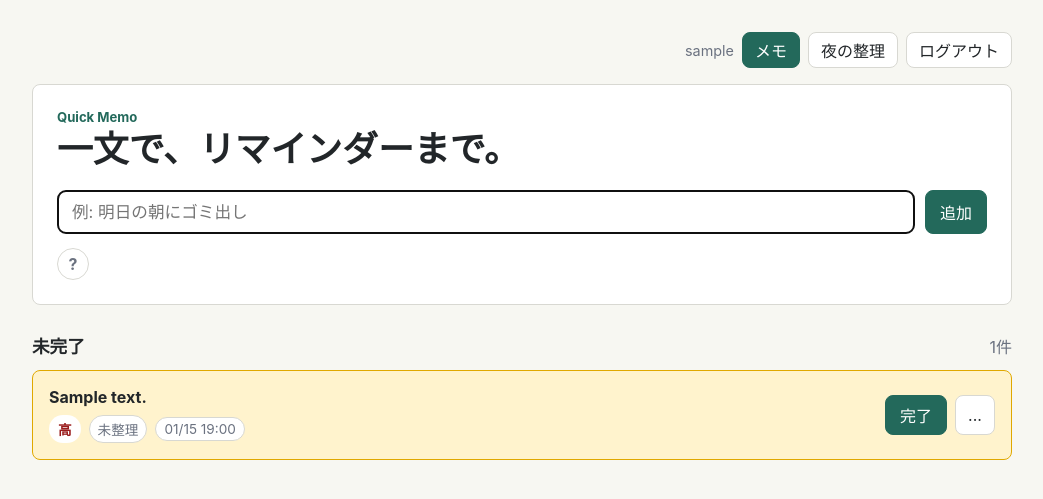
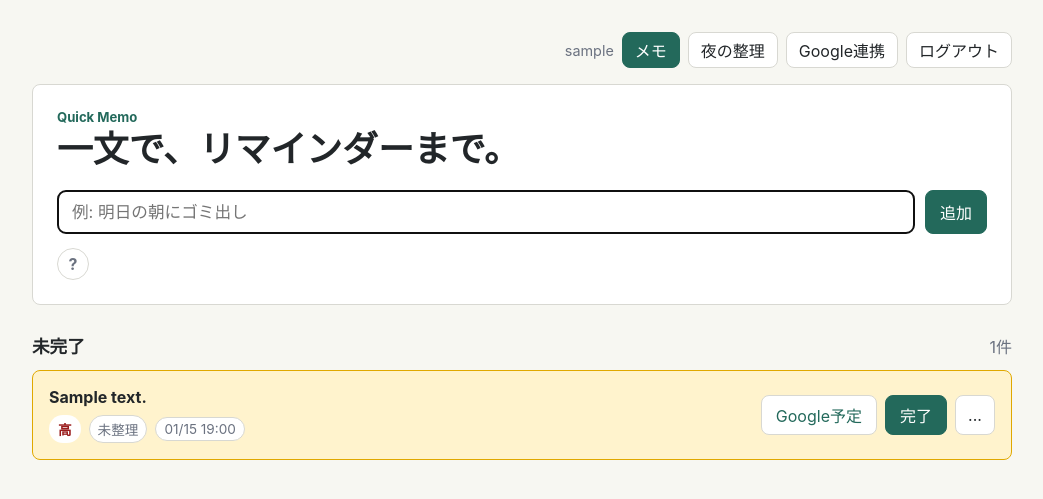
Before and after one commit to KaikaiY/quick_memo_app, a Django app: page / in a window 1280 px wide. Shown: the top 499 px of the page, without its empty margins (118-1161 px from the left). Run offline with Django 4.2, Linux system fonts and the light colour scheme; a user stored in the database is signed in; tables that the repository leaves empty hold one stand-in row (values such as "Sample post").

Commit message:
GoogleConect

```diff
--- a/config/settings.py
+++ b/config/settings.py
@@ -134,6 +134,11 @@ LOGIN_URL = 'login'
 LOGIN_REDIRECT_URL = 'memo_list'
 LOGOUT_REDIRECT_URL = 'login'
 
+GOOGLE_OAUTH_CLIENT_ID = os.getenv("GOOGLE_OAUTH_CLIENT_ID", "")
+GOOGLE_OAUTH_CLIENT_SECRET = os.getenv("GOOGLE_OAUTH_CLIENT_SECRET", "")
+GOOGLE_CALENDAR_SCOPES = ["https://www.googleapis.com/auth/calendar.events"]
+GOOGLE_CALENDAR_ID = os.getenv("GOOGLE_CALENDAR_ID", "primary")
+
 # Default primary key field type
 # https://docs.djangoproject.com/en/4.2/ref/settings/#default-auto-field
 
--- a/memos/models.py
+++ b/memos/models.py
@@ -37,6 +37,9 @@ class Memo(models.Model):
     status = models.CharField(max_length=20, choices=STATUS_CHOICES, default="inbox")
     reminder_at = models.DateTimeField(blank=True, null=True)
     completed_at = models.DateTimeField(blank=True, null=True)
+    google_event_id = models.CharField(max_length=255, blank=True)
+    google_event_link = models.URLField(blank=True)
+    google_synced_at = models.DateTimeField(blank=True, null=True)
     created_at = models.DateTimeField(auto_now_add=True)
     updated_at = models.DateTimeField(auto_now=True)
 
@@ -58,3 +61,18 @@ class Memo(models.Model):
         self.status = "done"
         self.completed_at = timezone.now()
         self.save(update_fields=["status", "completed_at", "updated_at"])
+
+    @property
+    def is_synced_to_google(self):
+        return bool(self.google_event_id)
+
+
+class GoogleCalendarCredential(models.Model):
+    user = models.OneToOneField(User, on_delete=models.CASCADE)
+    credentials_json = models.TextField()
+    calendar_id = models.CharField(max_length=255, default="primary")
+    connected_at = models.DateTimeField(auto_now_add=True)
+    updated_at = models.DateTimeField(auto_now=True)
+
+    def __str__(self):
+        return f"Google Calendar: {self.user.username}"
--- a/memos/static/memos/styles.css
+++ b/memos/static/memos/styles.css
@@ -138,6 +138,24 @@ h1 {
   background: var(--bg);
 }
 
+.connection-status {
+  display: grid;
+  gap: 6px;
+  padding: 14px;
+  border: 1px solid var(--line);
+  border-radius: 8px;
+  background: var(--bg);
+}
+
+.connection-status.connected {
+  border-color: #9bc4b8;
+  background: #eef8f5;
+}
+
+.connection-status p {
+  margin: 0;
+}
+
 .content-row {
   display: grid;
   grid-template-columns: 1fr auto;
@@ -193,6 +211,34 @@ button.quiet {
   border-color: var(--line);
   background: #fff;
   color: var(--danger);
+}
+
+button.secondary {
+  border-color: var(--line);
+  background: #fff;
+  color: var(--accent);
+}
+
+button.secondary:hover {
+  border-color: var(--accent);
+  background: #fff;
+}
+
+.memo-action-link {
+  min-height: 40px;
+  display: inline-flex;
+  align-items: center;
+  justify-content: center;
+  border: 1px solid var(--line);
+  border-radius: 8px;
+  padding: 0 14px;
+  background: #fff;
+  color: var(--accent);
+  text-decoration: none;
+}
+
+.memo-action-link:hover {
+  border-color: var(--accent);
 }
 
 .field-grid {
--- a/memos/templates/memos/base.html
+++ b/memos/templates/memos/base.html
@@ -14,6 +14,7 @@
         <span class="app-nav-user">{{ user.username }}</span>
         <a class="app-nav-link{% if request.resolver_match.url_name == 'memo_list' %} active{% endif %}" href="{% url 'memo_list' %}">メモ</a>
         <a class="app-nav-link{% if request.resolver_match.url_name == 'nightly_review' %} active{% endif %}" href="{% url 'nightly_review' %}">夜の整理</a>
+        <a class="app-nav-link{% if request.resolver_match.url_name == 'google_calendar_settings' %} active{% endif %}" href="{% url 'google_calendar_settings' %}">Google連携</a>
         <a class="app-nav-link{% if request.resolver_match.url_name == 'logout_confirm' %} active{% endif %}" href="{% url 'logout_confirm' %}">ログアウト</a>
       {% else %}
         <a class="app-nav-link{% if request.resolver_match.url_name == 'login' %} active{% endif %}" href="{% url 'login' %}">ログイン</a>
--- a/memos/templates/memos/memo_list.html
+++ b/memos/templates/memos/memo_list.html
@@ -49,6 +49,14 @@
           </div>
         </div>
         <div class="memo-actions">
+          {% if memo.google_event_link %}
+            <a class="memo-action-link" href="{{ memo.google_event_link }}" target="_blank" rel="noopener">Google予定</a>
+          {% elif memo.reminder_at %}
+            <form method="post" action="{% url 'memo_google_calendar_sync' memo.pk %}">
+              {% csrf_token %}
+              <button type="submit" class="secondary">Googleへ追加</button>
+            </form>
+          {% endif %}
           <form method="post" action="{% url 'memo_done' memo.pk %}">
             {% csrf_token %}
             <button type="submit">完了</button>
--- a/memos/urls.py
+++ b/memos/urls.py
@@ -7,8 +7,13 @@ urlpatterns = [
     path("", views.memo_list, name="memo_list"),
     path("signup/", views.signup, name="signup"),
     path("logout/", views.logout_confirm, name="logout_confirm"),
+    path("google-calendar/", views.google_calendar_settings, name="google_calendar_settings"),
+    path("google-calendar/connect/", views.google_calendar_connect, name="google_calendar_connect"),
+    path("google-calendar/callback/", views.google_calendar_callback, name="google_calendar_callback"),
+    path("google-calendar/disconnect/", views.google_calendar_disconnect, name="google_calendar_disconnect"),
     path("review/", views.nightly_review, name="nightly_review"),
     path("memos/<int:pk>/edit/", views.memo_edit, name="memo_edit"),
+    path("memos/<int:pk>/google-calendar/", views.memo_google_calendar_sync, name="memo_google_calendar_sync"),
     path("memos/<int:pk>/done/", views.memo_done, name="memo_done"),
     path("memos/<int:pk>/delete/", views.memo_delete, name="memo_delete"),
 ]
--- a/memos/views.py
+++ b/memos/views.py
@@ -3,12 +3,22 @@ from django.contrib.auth import login
 from django.contrib.auth.decorators import login_required
 from django.contrib.auth.forms import UserCreationForm
 from django.contrib.auth.models import User
+from django.conf import settings
+from django.core.exceptions import ImproperlyConfigured
 from django.shortcuts import get_object_or_404, redirect, render
+from django.utils import timezone
 from django.utils.http import url_has_allowed_host_and_scheme
 from django.views.decorators.http import require_POST
 
 from .forms import MemoForm, QuickMemoForm, ReparseMemoForm
-from .models import Memo
+from .google_calendar import (
+    GoogleCalendarSyncError,
+    build_authorization_url,
+    create_google_calendar_event,
+    fetch_credentials_json,
+    is_google_oauth_configured,
+)
+from .models import GoogleCalendarCredential, Memo
 from .parser import parse_quick_memo
 
 
@@ -36,6 +46,94 @@ def signup(request):
 @login_required
 def logout_confirm(request):
     return render(request, "registration/logout_confirm.html")
+
+
+@login_required
+def google_calendar_settings(request):
+    credential = GoogleCalendarCredential.objects.filter(user=request.user).first()
+    return render(
+        request,
+        "memos/google_calendar_settings.html",
+        {
+            "credential": credential,
+            "is_google_oauth_configured": is_google_oauth_configured(),
+        },
+    )
+
+
+@login_required
+def google_calendar_connect(request):
+    try:
+        authorization_url, state = build_authorization_url(request)
+    except ImproperlyConfigured:
+        messages.error(request, "Google連携の設定がまだありません。環境変数を設定してください。")
+        return redirect("google_calendar_settings")
+
+    request.session["google_oauth_state"] = state
+    return redirect(authorization_url)
+
+
+@login_required
+def google_calendar_callback(request):
+    try:
+        credentials_json = fetch_credentials_json(request)
+    except (ImproperlyConfigured, ValueError):
+        messages.error(request, "Google連携に失敗しました。もう一度試してください。")
+        return redirect("google_calendar_settings")
+
+    GoogleCalendarCredential.objects.update_or_create(
+        user=request.user,
+        defaults={
+            "credentials_json": credentials_json,
+            "calendar_id": settings.GOOGLE_CALENDAR_ID,
+            "connected_at": timezone.now(),
+        },
+    )
+    request.session.pop("google_oauth_state", None)
+    messages.success(request, "Googleカレンダーと連携しました。")
+    return redirect("google_calendar_settings")
+
+
+@require_POST
+@login_required
+def google_calendar_disconnect(request):
+    GoogleCalendarCredential.objects.filter(user=request.user).delete()
+    messages.success(request, "Googleカレンダー連携を解除しました。")
+    return redirect("google_calendar_settings")
+
+
+@require_POST
+@login_required
+def memo_google_calendar_sync(request, pk):
+    user = request.user
+    memo = get_object_or_404(Memo, pk=pk, user=user)
+    next_url = get_safe_next_url(request) or "memo_list"
+
+    if not memo.reminder_at:
+        messages.error(request, "リマインダーがあるメモだけGoogleカレンダーに追加できます。")
+        return redirect(next_url)
+
+    if memo.is_synced_to_google:
+        messages.info(request, "このメモはすでにGoogleカレンダーに追加済みです。")
+        return redirect(next_url)
+
+    credential = GoogleCalendarCredential.objects.filter(user=user).first()
+    if not credential:
+        messages.error(request, "先にGoogleカレンダー連携をしてください。")
+        return redirect("google_calendar_settings")
+
+    try:
+        event = create_google_calendar_event(memo, credential)
+    except (GoogleCalendarSyncError, ValueError):
+        messages.error(request, "Googleカレンダーへの追加に失敗しました。もう一度試してください。")
+        return redirect(next_url)
+
+    memo.google_event_id = event.get("id", "")
+    memo.google_event_link = event.get("htmlLink", "")
+    memo.google_synced_at = timezone.now()
+    memo.save(update_fields=["google_event_id", "google_event_link", "google_synced_at", "updated_at"])
+    messages.success(request, "Googleカレンダーに予定を追加しました。")
+    return redirect(next_url)
 
 
 @login_required
--- a/requirements.txt
+++ b/requirements.txt
@@ -1,3 +1,6 @@
 Django==4.2.30
+google-api-python-client==2.169.0
+google-auth==2.40.2
+google-auth-oauthlib==1.2.2
 psycopg[binary]==3.2.13
 python-dotenv==1.2.1
```
Also changed, not shown: memos/admin.py (+16 -2 lines), memos/google_calendar.py (added, +106 -0 lines), memos/templates/memos/google_calendar_settings.html (added, +35 -0 lines), memos/tests.py (+123 -1 lines), memos/migrations/0002_memo_google_event_id_memo_google_event_link_and_more.py (added), memos/migrations/0003_googlecalendarcredential.py (added).
